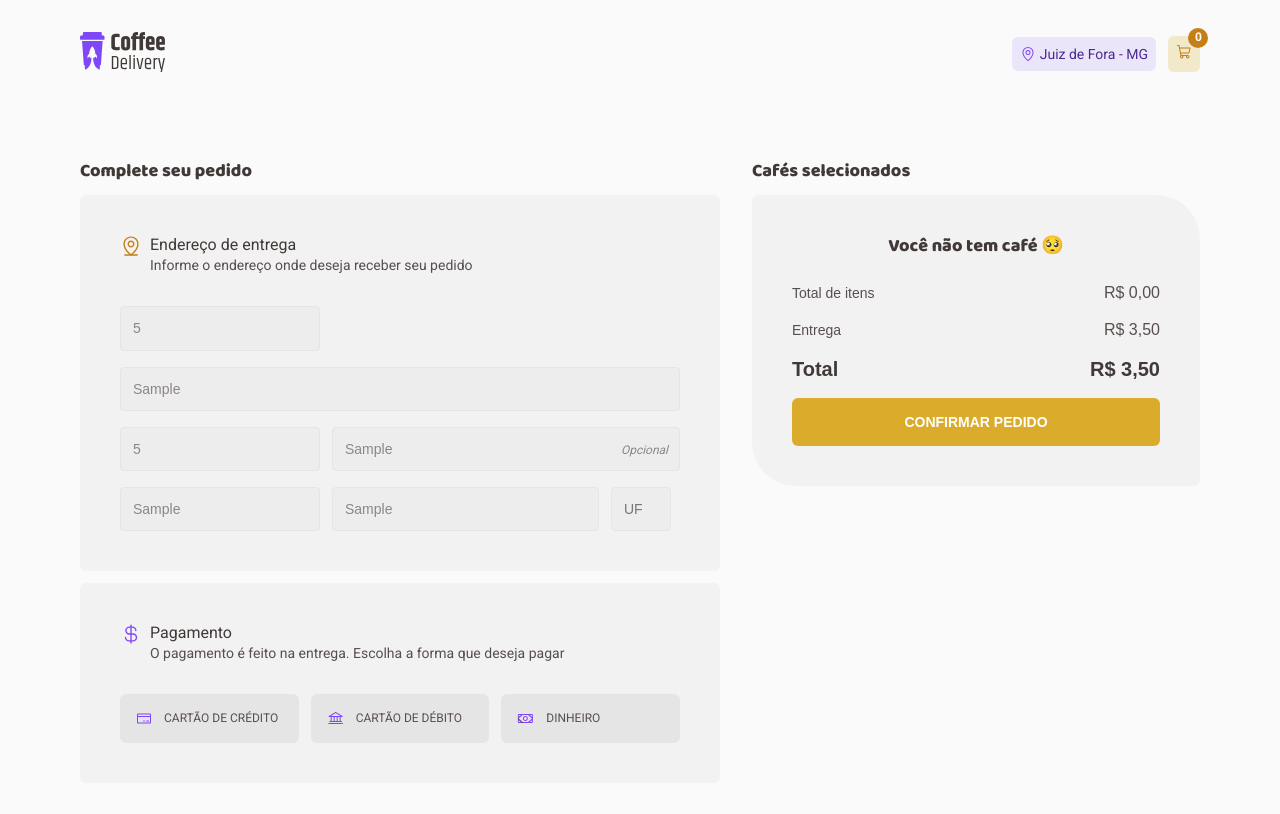
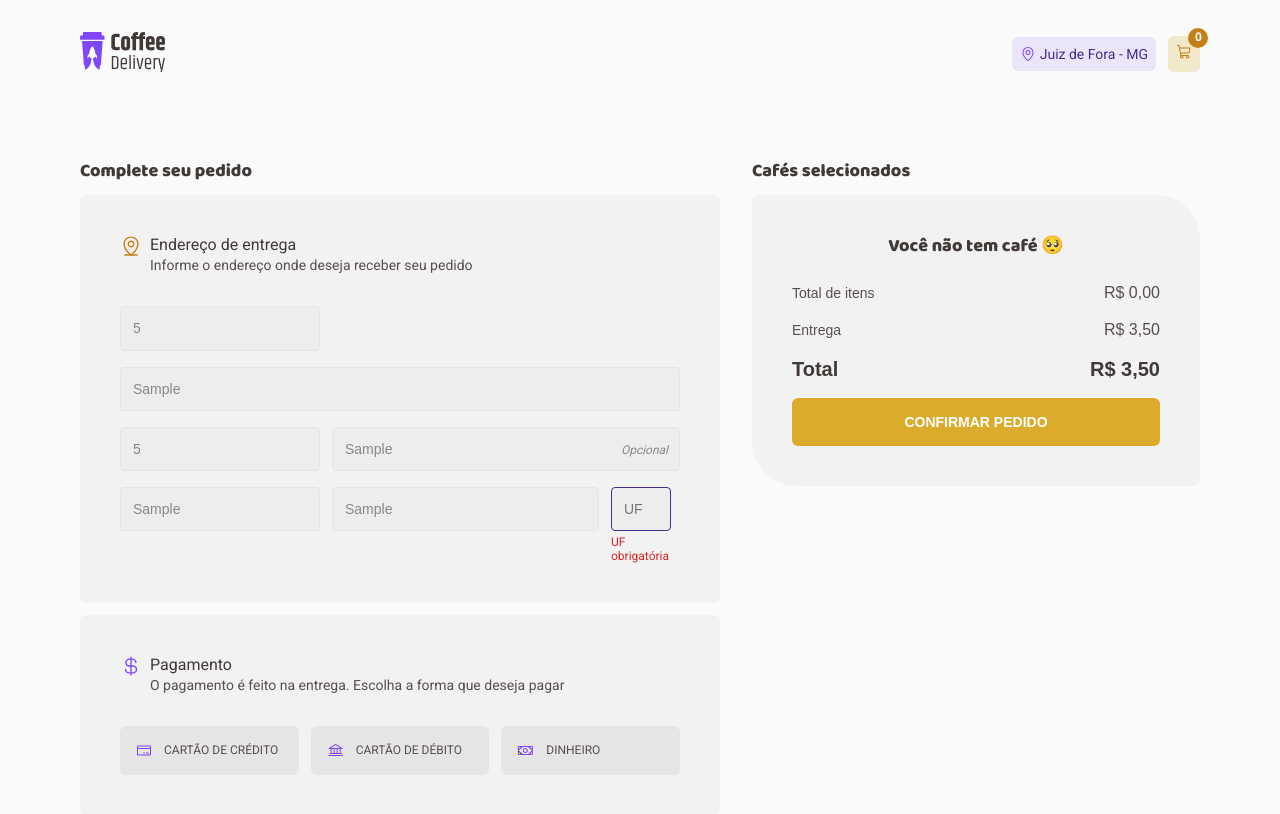
Before and after one commit to brunogoncalvesferreira/delivery_coffee, a React (Vite) app: page /checkout in a window 1280 px wide. Both pictures are taken after typing "5", "Sample", "5", "Sample", "Sample", "Sample" into the empty fields and a click on the input "CONFIRMAR PEDIDO". Shown: the top 814 px of the page. Built offline with nearby package versions, Linux system fonts and the light colour scheme.

Commit message:
Validação formulário

```diff
--- a/package.json
+++ b/package.json
@@ -10,6 +10,7 @@
     "preview": "vite preview"
   },
   "dependencies": {
+    "@hookform/error-message": "^2.0.1",
     "@hookform/resolvers": "^3.3.2",
     "@phosphor-icons/react": "^2.0.13",
     "immer": "^10.0.3",
--- a/src/pages/Checkout/components/Inputs/Inputs.tsx
+++ b/src/pages/Checkout/components/Inputs/Inputs.tsx
@@ -1,8 +1,14 @@
 import { useFormContext } from 'react-hook-form'
-import { ContentInput } from './styles'
+import { ContentInput, InputContainer } from './styles'
+import { ReactNode } from 'react'
+
+// import { ErrorMessage } from '@hookform/error-message'
 
 export function Inputs() {
-  const { register } = useFormContext()
+  const {
+    register,
+    formState: { errors },
+  } = useFormContext()
   return (
     <ContentInput>
       <input
@@ -11,20 +17,24 @@ export function Inputs() {
         className="cep"
         placeholder="CEP"
       />
+      {errors.cep && <span>{errors.cep.message as ReactNode}</span>}
       <input
         {...register('street')}
         type="text"
         className="street"
         placeholder="Rua"
       />
-
+      {errors.street && <span>{errors.street.message as ReactNode}</span>}
       <div>
+        <InputContainer>
           <input
             {...register('number')}
             type="number"
             className="number"
             placeholder="Número"
           />
+          {errors.number && <span>{errors.number.message as ReactNode}</span>}
+        </InputContainer>
         <div className="optional">
           <input
             {...register('complement')}
@@ -32,29 +42,40 @@ export function Inputs() {
             className="complement"
             placeholder="Complemento"
           />
-          <span>Opcional</span>
+          <strong>Opcional</strong>
         </div>
       </div>
 
       <div>
+        <InputContainer>
           <input
             {...register('neighborhood')}
             type="text"
             className="neighborhood"
             placeholder="Bairro"
           />
+          {errors.neighborhood && (
+            <span>{errors.neighborhood.message as ReactNode}</span>
+          )}
+        </InputContainer>
+        <InputContainer>
           <input
             {...register('city')}
             type="text"
             className="city"
             placeholder="Cidade"
           />
+          {errors.city && <span>{errors.city.message as ReactNode}</span>}
+        </InputContainer>
+        <InputContainer>
           <input
             {...register('uf')}
             type="text"
             className="uf"
             placeholder="UF"
           />
+          {errors.uf && <span>{errors.uf.message as ReactNode}</span>}
+        </InputContainer>
       </div>
     </ContentInput>
   )
--- a/src/pages/Checkout/components/Inputs/styles.ts
+++ b/src/pages/Checkout/components/Inputs/styles.ts
@@ -22,6 +22,13 @@ export const ContentInput = styled.div`
     &:focus-within {
       border: 1px solid ${(props) => props.theme['purple-dark']};
     }
+  }
+
+  span {
+    font-size: 0.75rem;
+    font-weight: 400;
+    color: ${(props) => props.theme['base-error']};
+    margin-top: -0.5rem;
   }
 
   .cep,
@@ -66,7 +73,7 @@ export const ContentInput = styled.div`
     flex: 1;
   }
 
-  span {
+  strong {
     position: absolute;
     top: 1rem;
     right: 0.75rem;
@@ -78,3 +85,9 @@ export const ContentInput = styled.div`
     color: ${(props) => props.theme['base-label']};
   }
 `
+
+export const InputContainer = styled.div`
+  display: flex;
+  flex-direction: column;
+  gap: 0.75rem;
+`
--- a/src/pages/Checkout/index.tsx
+++ b/src/pages/Checkout/index.tsx
@@ -18,19 +18,38 @@ import { Empty } from '../../components/Empty/Empty'
 import { SectionTitle } from './components/SectionTitle'
 import { MethodsPayment } from './components/MethodsPayment'
 import { useForm, FormProvider } from 'react-hook-form'
+import { z } from 'zod'
+import { zodResolver } from '@hookform/resolvers/zod'
+
+const confirmFormValidationSchema = z.object({
+  cep: z.string().min(1, 'Informe o CEP'),
+  street: z.string().min(1, 'Rua obrigatória'),
+  number: z.string().min(1, 'Número obrigatório'),
+  complement: z.string(),
+  neighborhood: z.string().min(1, 'Bairro obrigatório'),
+  city: z.string().min(1, 'Cidade obrigatória'),
+  uf: z.string().min(1, 'UF obrigatória'),
+})
+
+type FormValidation = z.infer<typeof confirmFormValidationSchema>
 
 export function Checkout() {
   const { cart } = useCart()
-  const methods = useForm()
 
-  function confirmOrder(data: any) {
+  const methods = useForm<FormValidation>({
+    resolver: zodResolver(confirmFormValidationSchema),
+  })
+
+  const { handleSubmit } = methods
+
+  function confirmOrder(data: FormValidation) {
     console.log(data)
   }
 
   return (
     <FormProvider {...methods}>
       <Container>
-        <form onSubmit={methods.handleSubmit(confirmOrder)}>
+        <form onSubmit={handleSubmit(confirmOrder)}>
           <AddressContainer>
             <h2>Complete seu pedido</h2>
 
--- a/src/styles/themes/default.ts
+++ b/src/styles/themes/default.ts
@@ -14,5 +14,6 @@ export const defaultTheme = {
   'base-button': '#e6e5e5',
   'base-input': '#ededed',
   'base-card': '#f3f2f2',
+  'base-error': '#dc2626',
   background: '#fafafa',
 }
```
Also changed, not shown: 1 other file (tests, documents, lock files or other folders). Lines whose indentation alone changed are shown as unchanged.
